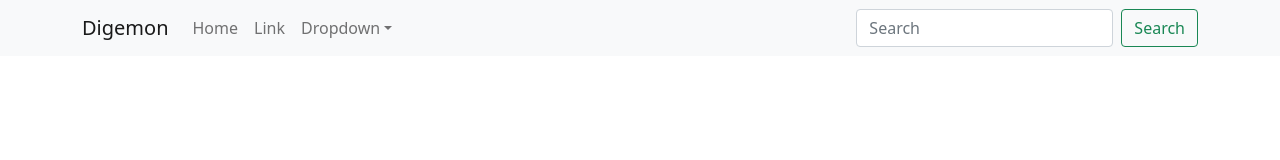
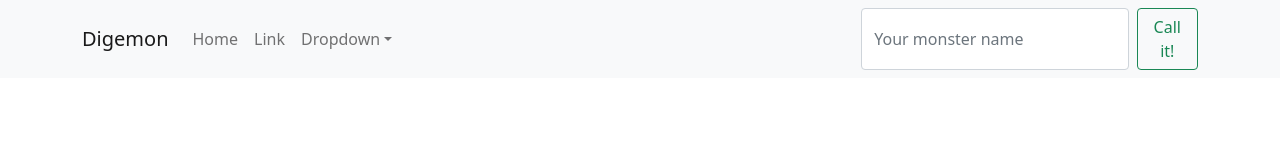
Before and after one commit to mohammedboreny/api-Digemon, a plain HTML site: page index.html in a window 1280 px wide. Drawn offline with Linux system fonts and the light colour scheme.

Commit message:
Adjusting search bar

```diff
--- a/index.html
+++ b/index.html
@@ -1,5 +1,6 @@
 <!DOCTYPE html>
 <html lang="en">
+
 <head>
     <meta charset="UTF-8">
     <meta http-equiv="X-UA-Compatible" content="IE=edge">
@@ -9,8 +10,9 @@
     <link rel="stylesheet" href="./css/bootstrap.css">
 
 </head>
+
 <body>
-       <header>
+    <header>
         <nav class="navbar navbar-expand-sm navbar-light bg-light">
             <div class="container">
                 <a class="navbar-brand" href="#">Digemon </a>
@@ -37,9 +39,10 @@
                         </li>
                     </ul>
                     <form class="d-flex my-2 my-lg-0">
-                        <input class="form-control me-sm-2" type="text" placeholder="Search" id="searchField">
-                        <button class="btn btn-outline-success my-2 my-sm-0" type="submit"
-                            id="searchButton">Search</button>
+                        <input class="form-control me-sm-2" type="text" placeholder="Your monster name"
+                            id="searchField">
+                        <button class="btn btn-outline-success my-2 my-sm-0" type="submit" id="searchButton">Call
+                            it!</button>
                     </form>
                 </div>
             </div>
@@ -50,4 +53,5 @@
     <script src="app.js"></script>
 
 </body>
+
 </html>
```
